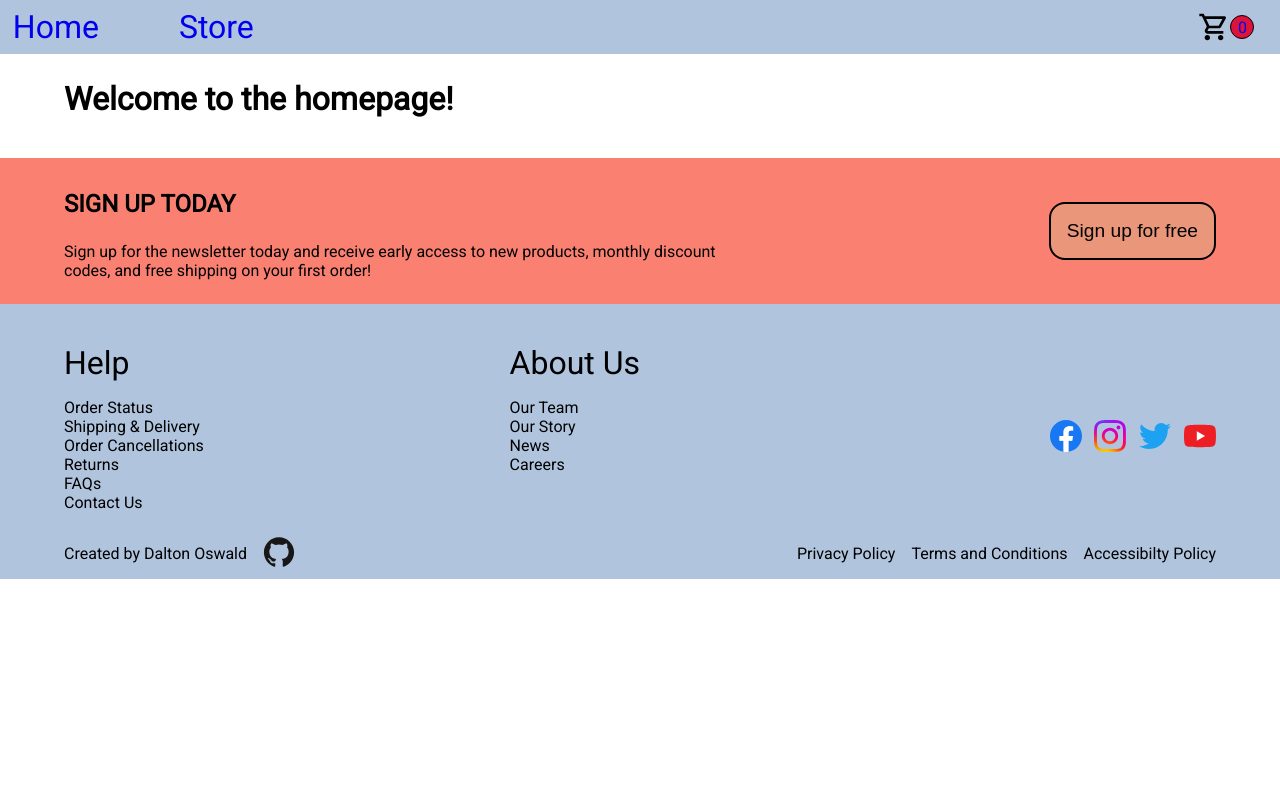
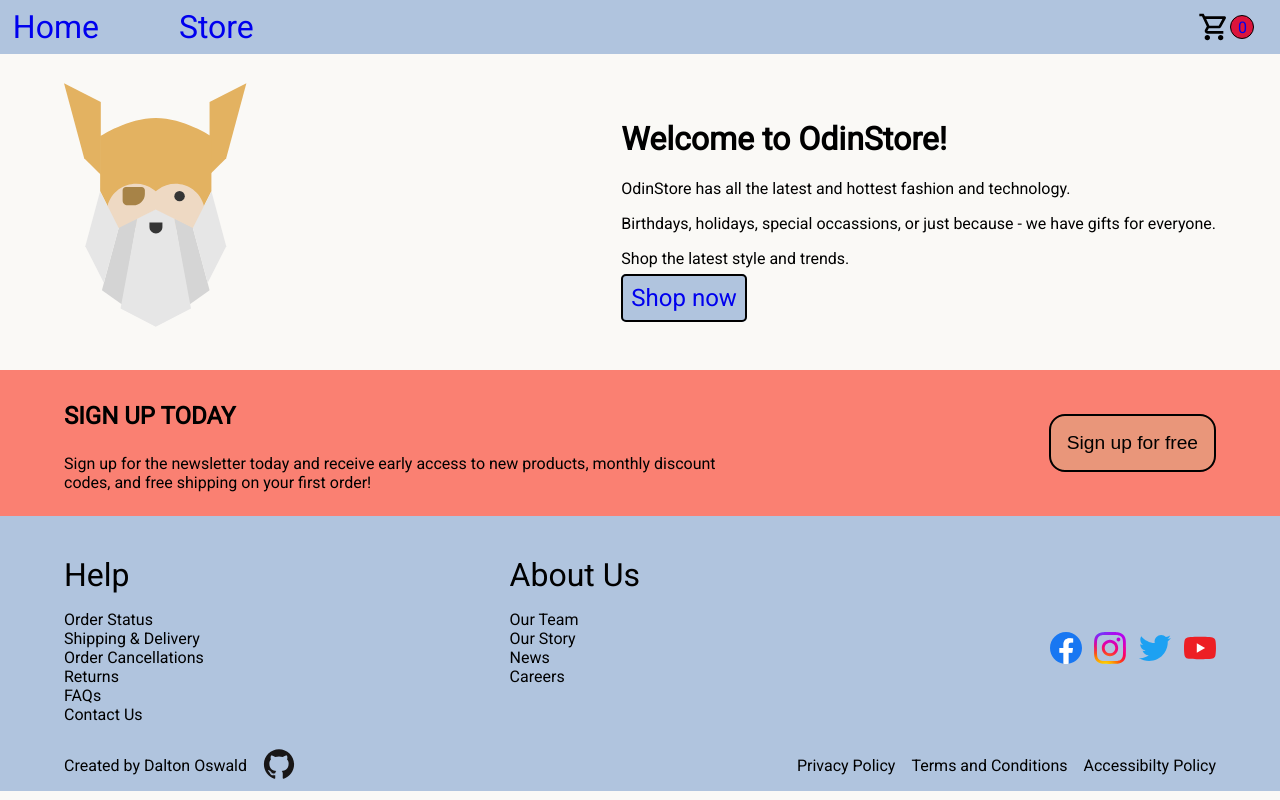
Before and after one commit to daltonoswald/shopping-cart, a React (Vite) app: page / in a window 1280 px wide. Built offline with nearby package versions, Linux system fonts and the light colour scheme.

Commit message:
welcome page changes

```diff
--- a/src/components/Homepage.jsx
+++ b/src/components/Homepage.jsx
@@ -1,12 +1,24 @@
 import Nav from "./Nav"
 import Footer from "./Footer"
+import odinIcon from '../assets/the-odin-project.svg'
+import { Link } from "react-router-dom"
 
 function Homepage({itemsInCart, totalItems}) {
+
     return (
         <>
             <Nav itemsInCart={itemsInCart} totalItems={totalItems} />
             <div className="content">
-                <h1>Welcome to the homepage!</h1>
+                <div className="welcome-message">
+                    <img src={odinIcon} alt='Odin Icon' className='welcome-icon'></img>
+                    <div className="welcome-message-right">
+                        <h1>Welcome to OdinStore!</h1>
+                        <p>OdinStore has all the latest and hottest fashion and technology.</p>
+                        <p>Birthdays, holidays, special occassions, or just because - we have gifts for everyone.</p>
+                        <p>Shop the latest style and trends.</p>
+                        <Link to="/store" className="welcome-link">Shop now</Link>
+                    </div>
+                </div>
             </div>
             <Footer />
         </>
--- a/src/styles.css
+++ b/src/styles.css
@@ -3,11 +3,14 @@
 @import "./styles/cart.css";
 @import "./styles/checkout.css";
 @import "./styles/footer.css";
+@import "./styles/homepage.css";
 @import url('https://fonts.googleapis.com/css?family=Roboto');
 
 html {
     margin: 0;
     font-family: Roboto;
+    height: 100vh;
+    background-color: #FAF9F6;
 }
 
 body {
--- /dev/null
+++ b/src/styles/homepage.css
@@ -0,0 +1,17 @@
+.welcome-message {
+    display: flex;
+    align-items: center;
+    justify-content: space-between;
+}
+
+.welcome-link {
+    background-color: lightsteelblue;
+    font-size: 24px;
+    padding: 1vh;
+    border: 2px solid black;
+    border-radius: 5px;
+}
+
+.welcome-icon {
+    height: 250px;
+}
```
Also changed, not shown: src/assets/the-odin-project.svg (added).
